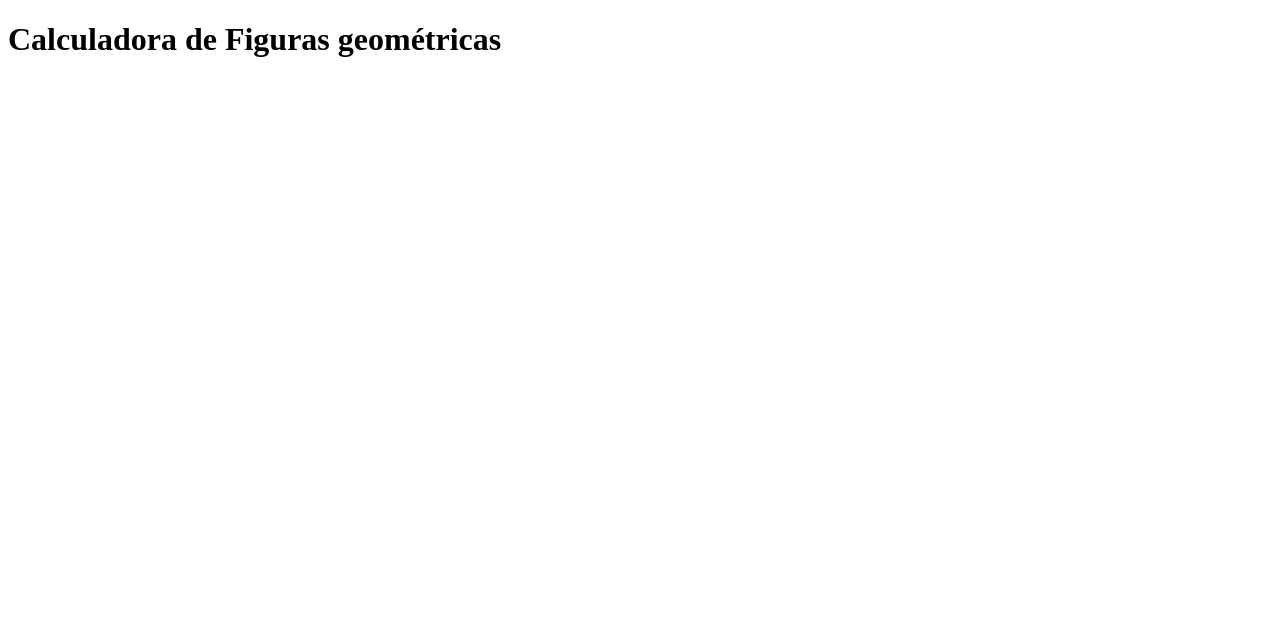
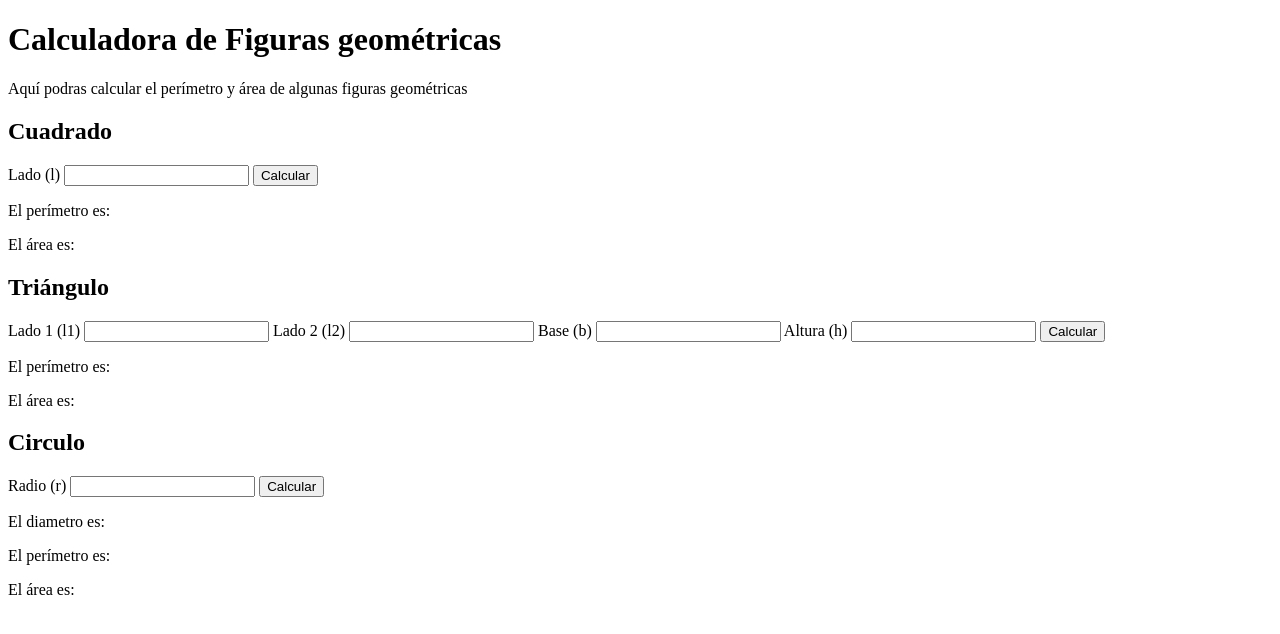
Before and after one commit to RenatoArenas/FigurasGeometricasCalculadora, a plain HTML site: page figuras.html in a window 1280 px wide. Drawn offline with Linux system fonts and the light colour scheme.

Commit message:
Mostrando resultados en html

```diff
--- a/figuras.html
+++ b/figuras.html
@@ -7,9 +7,53 @@
     <title>Figuras geométricas</title>
 </head>
 <body>
-    <h1>Calculadora de Figuras geométricas</h1>
+    <header>
+        <h1>Calculadora de Figuras geométricas</h1>
+        <p>Aquí podras calcular el perímetro y área de algunas figuras geométricas</p>
+    </header>
+    <section>
+        <h2>Cuadrado</h2>
+        <form action="">
+            <label for="ladoCuadrado">Lado (l)</label>
+            <input id="ladoCuadrado" type="number">
 
+            <button type="button" onclick="mostrarCuadrado()">Calcular</button>
 
+            <p id="perimetroCuadrado">El perímetro es: </p>
+            <p id="areaCuadrado">El área es: </p>
+        </form>
+    </section>
+    <section>
+        <h2>Triángulo</h2>
+        <form action="">
+            <label for="ladoTriangulo1">Lado 1 (l1)</label>
+            <input id="ladoTriangulo1" type="number">
+            <label for="ladoTriangulo2">Lado 2 (l2)</label>
+            <input id="ladoTriangulo2" type="number">
+            <label for="baseTriangulo">Base (b)</label>
+            <input id="baseTriangulo" type="number">
+            <label for="alturaTriangulo">Altura (h)</label>
+            <input id="alturaTriangulo" type="number">
+
+            <button type="button" onclick="mostrarTriangulo()">Calcular</button>
+
+            <p id="perimetroTriangulo">El perímetro es: </p>
+            <p id="areaTriangulo">El área es: </p>
+        </form>
+    </section>
+    <section>
+        <h2>Circulo</h2>
+        <form action="">
+            <label for="radioCirculo">Radio (r)</label>
+            <input id="radioCirculo" type="number">
+
+            <button type="button" onclick="mostrarCirculo()">Calcular</button>
+
+            <p id="diametroCirculo">El diametro es: </p>
+            <p id="perimetroCirculo">El perímetro es: </p>
+            <p id="areaCirculo">El área es: </p>
+        </form>
+    </section>
     <script src="./figuras.js"></script>
 </body>
 </html>
--- a/figuras.js
+++ b/figuras.js
@@ -1,11 +1,9 @@
 //Código de cuadrado
 console.group("Cuadrado");
 
-const lCuadrado = 6;
+const lCuadrado = 0;
 let perC = 0;
 let areaC = 0;
-
-console.log("Los lados del cuadrado valen: " + lCuadrado + "cm")
 
 function calculosCuadrado(a) {
     perC = a * 4;
@@ -13,9 +11,6 @@ function calculosCuadrado(a) {
     return perC, areaC;
 }
 calculosCuadrado(lCuadrado);
-
-console.log("El perimetro del cuadrado es: " + perC + "cm");
-console.log("El área del cuadrado es: " + areaC + "cm^2");
 
 console.groupEnd();
 
@@ -48,22 +43,72 @@ console.group("Circulo");
 
 const radio = 2;
 const pi = Math.PI;
-let diam = 0;
+let diamCi = 0;
 let perCi = 0;
 let areaCi = 0;
 
 function calculosCirculo(r) {
-    diam = r * 2;
-    perCi = diam * pi;
+    diamCi = r * 2;
+    perCi = diamCi * pi;
     areaCi = (r**2) * pi;
-    return perCi, areaCi;
+    return diamCi, perCi, areaCi;
 }
 
 calculosCirculo(radio);
 
 console.log("El radio es: " + radio);
-console.log("El diametro es: " + diam);
+console.log("El diametro es: " + diamCi);
 console.log("El perimetro del circulo es: " + perCi + "cm");
 console.log("El área del circulo es: " + areaCi + "cm^2");
 
 console.groupEnd();
+
+//HTML interacción
+
+function mostrarCuadrado() {
+    const inpLadoC = document.getElementById("ladoCuadrado");
+    const valLadoC = Number(inpLadoC.value);
+
+    calculosCuadrado(valLadoC);
+
+    const mostrarPerC = document.getElementById("perimetroCuadrado");
+    mostrarPerC.textContent = "El perímetro es: " + perC;
+
+    const mostrarArC= document.getElementById("areaCuadrado");
+    mostrarArC.textContent = "El área es: " + areaC;
+}
+
+function mostrarTriangulo() {
+    const inpLado1T = document.getElementById("ladoTriangulo1");
+    const inpLado2T = document.getElementById("ladoTriangulo2");
+    const inpBaseT = document.getElementById("baseTriangulo");
+    const inpAlturaT = document.getElementById("alturaTriangulo");
+    const valLado1T = Number(inpLado1T.value);
+    const valLado2T = Number(inpLado2T.value);
+    const valBaseT = Number(inpBaseT.value);
+    const valAlturaT = Number(inpAlturaT.value);
+
+    calculosTriangulo(valLado1T, valLado2T, valBaseT, valAlturaT);
+
+    const mostrarPerT = document.getElementById("perimetroTriangulo");
+    mostrarPerT.textContent = "El perímetro es: " + perT;
+
+    const mostrarArT = document.getElementById("areaTriangulo");
+    mostrarArT.textContent = "El área es: " + areaT;
+}
+
+function mostrarCirculo() {
+    const inpRadioCi = document.getElementById("radioCirculo");
+    const valRadioCi = Number(inpRadioCi.value);
+
+    calculosCirculo(valRadioCi);
+
+    const mostrarDiamCi = document.getElementById("diametroCirculo");
+    mostrarDiamCi.textContent = "El diametro es: " + diamCi;
+
+    const mostrarPerCi = document.getElementById("perimetroCirculo");
+    mostrarPerCi.textContent = "El perímetro es: " + perCi;
+
+    const mostrarAreaPerCi = document.getElementById("areaCirculo");
+    mostrarAreaPerCi.textContent = "El area es: " + areaCi;
+}
```
Also changed, not shown: styles/style.css (added).
